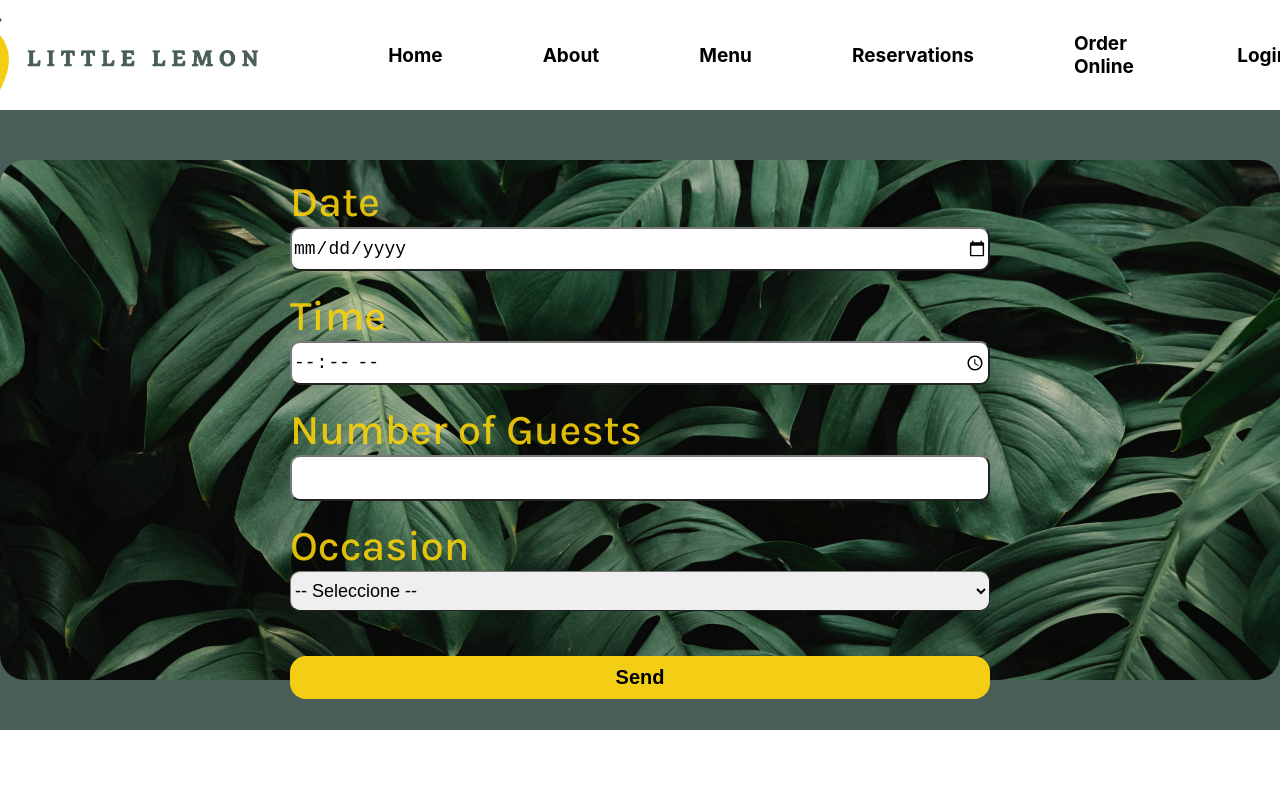
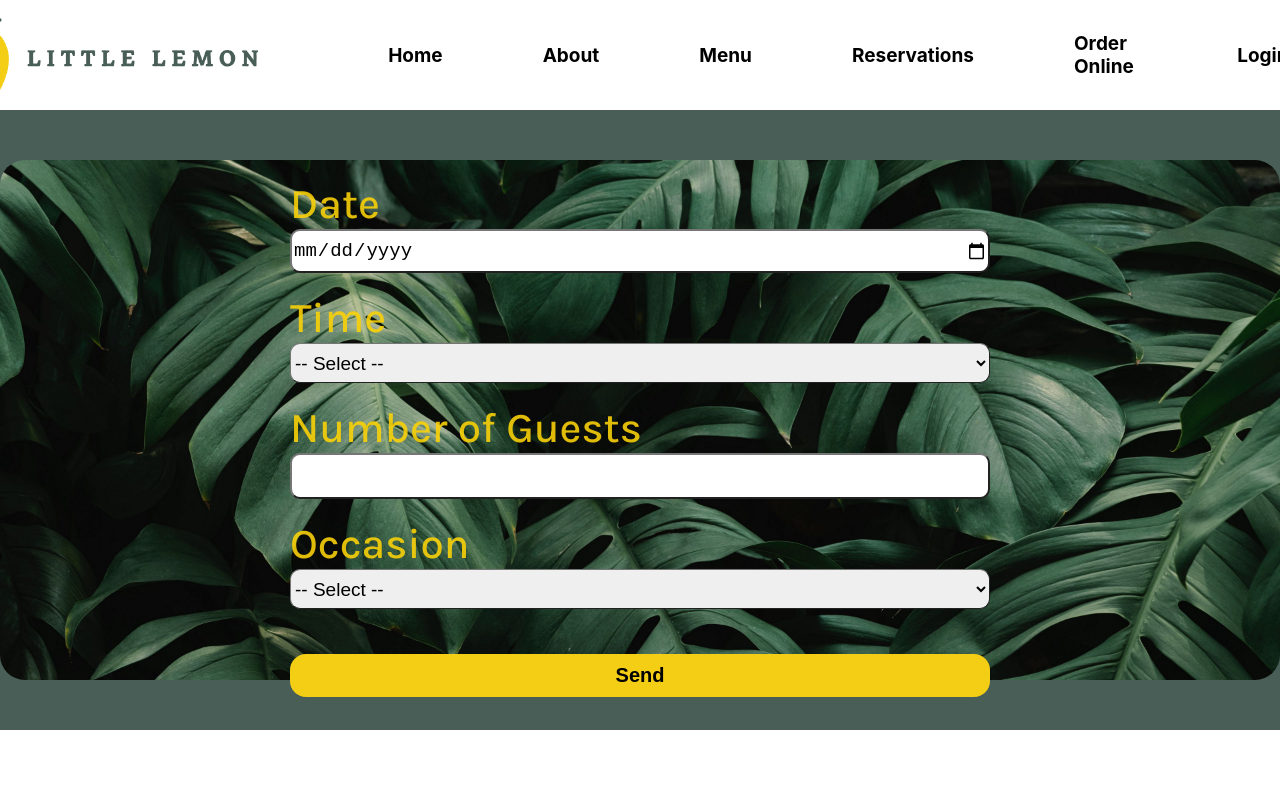
Before and after one commit to saulkurosaki/Little-Lemon-App, a React (Create React App) app: page /reservation-page in a window 1280 px wide. Shown: the top 792 px of the page. Built offline with nearby package versions, Linux system fonts and the light colour scheme; a web font is replaced by a local one.

Commit message:
ReservationForm - input field refactor

```diff
--- a/src/components/ReservationForm.css
+++ b/src/components/ReservationForm.css
@@ -48,5 +48,5 @@ form input, form select {
 }
 
 #date, #time, #guests, #occasion {
-    font-size: 18px;
+    font-size: 19px;
 }
--- a/src/components/ReservationForm.js
+++ b/src/components/ReservationForm.js
@@ -54,11 +54,18 @@ const ReservationForm = () => {
                 />
                 <br/>
                 <label htmlFor="time">Time</label>
-                <input
-                    type="time"
+                <select
                     id="time"
                     {...formik.getFieldProps('time')}
-                />
+                >
+                    <option value=''>-- Select --</option>
+                    <option value='17:00'>17:00hrs</option>
+                    <option value='18:00'>18:00hrs</option>
+                    <option value='19:00'>19:00hrs</option>
+                    <option value='20:00'>20:00hrs</option>
+                    <option value='21:00'>21:00hrs</option>
+                    <option value='22:00'>22:00hrs</option>
+                </select>
                 <br/>
                 <label htmlFor="guests">Number of Guests</label>
                 <input
@@ -74,7 +81,7 @@ const ReservationForm = () => {
                     id="occasion"
                     {...formik.getFieldProps('occasion')}
                 >
-                    <option value=''>-- Seleccione --</option>
+                    <option value=''>-- Select --</option>
                     <option value='birthday'>Birthday</option>
                     <option value='anniversary'>Anniversary</option>
                 </select>
```
